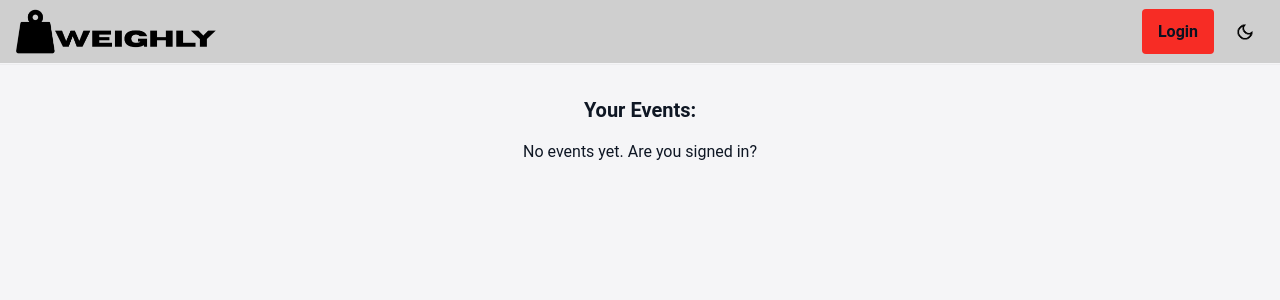
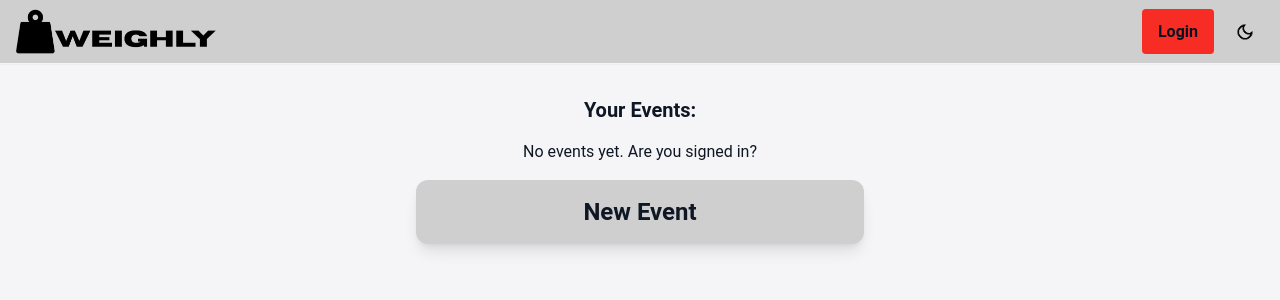
Before and after one commit to niiccoo2/weighly, a SvelteKit app in the folder web/: page /events in a window 1280 px wide. Shown: the top 300 px of the page. Built offline with nearby package versions, Linux system fonts and the light colour scheme.

Commit message:
Add new event button in /events

```diff
--- a/web/src/routes/events/+page.svelte
+++ b/web/src/routes/events/+page.svelte
@@ -56,6 +56,15 @@
           </div>
         </a>
       {/each}
+
     </div>
   {/if}
+  <a
+          href="/new_event"
+          class="w-full max-w-md p-4 card rounded-xl shadow-lg hover:scale-105 transition-transform block mt-4"
+        >
+          <div class="text-center">
+            <p class="text-2xl thick_text">New Event</p>
+          </div>
+        </a>
 </main>
```
